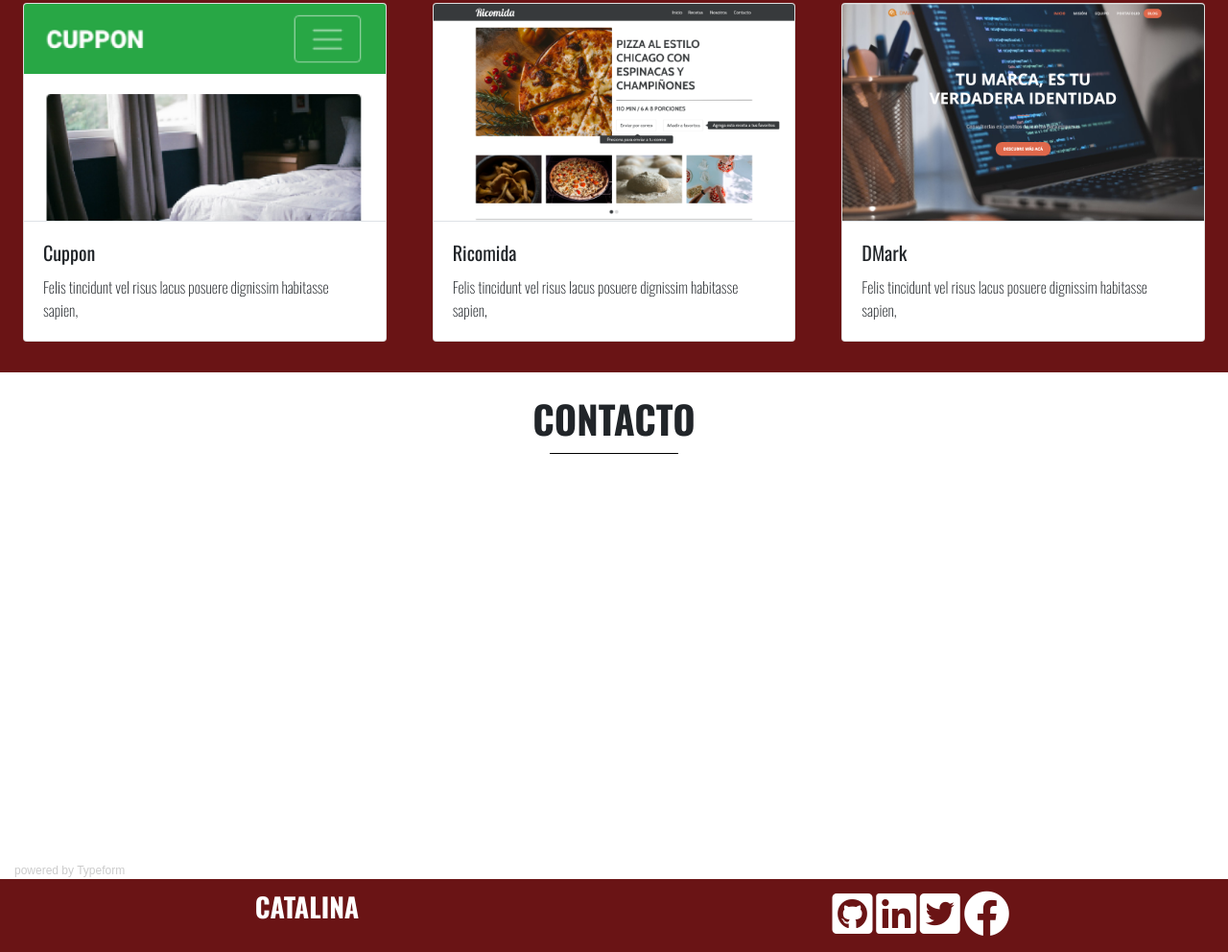
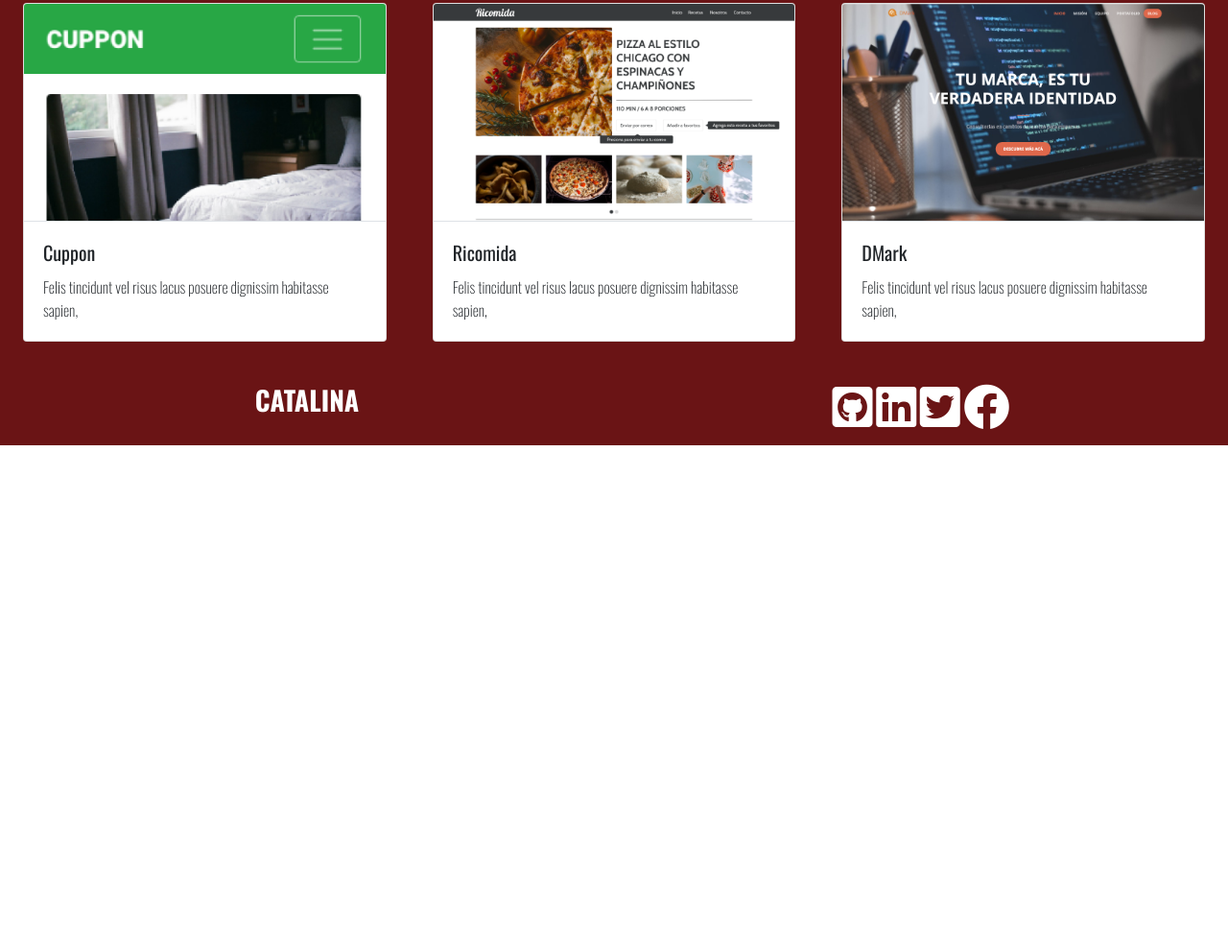
Before and after one commit to catalistt/Portafolio, a plain HTML site: page index.html in a window 1280 px wide. Shown: the part 3134-4126 px from the top of the page at 96% size. After the commit the page ends 3598 px from the top, so only its background shows below. Drawn offline with nearby package versions, Linux system fonts and the light colour scheme; a script that the page names is missing.

Commit message:
Arreglando el formulario

```diff
--- a/index.html
+++ b/index.html
@@ -98,7 +98,7 @@
           <div class="row">
             <div class="col text-center pl-auto p-2">
               <img src="assets/img/logo-ibm.png" class="img-fluid pt-2 img-exp" data-toggle="tooltip" data-placement="bottom" title="Soluciones tecnológicas" alt="IBM">
-              <p class="pt-1 mb-0">Consultora SAP - IBM</p>
+              <p class="pt-1 mb-0">Consultora PI SAP - IBM</p>
               <p class="font-weight-lighter m-0 año">2019 - 2020</p>
             </div>
             <div class="col pr-auto p-2 text-center">
@@ -164,12 +164,6 @@
           </div>
          </div>
 
-         <!--Sección de contacto + typeform-->
-         <div class="container-fluid" id="contacto">
-          <h2 class="text-center pt-4 pb-1 text-black">CONTACTO</h2>
-          <hr class="my-0 py-0 pb-3" id="linea3">
-          <div class="typeform-widget pt-1 mt-1" data-url="https://caliste.typeform.com/to/cvLHEm" style="width: 100%; height: 400px;"></div> <script> (function() { var qs,js,q,s,d=document, gi=d.getElementById, ce=d.createElement, gt=d.getElementsByTagName, id="typef_orm", b="https://embed.typeform.com/"; if(!gi.call(d,id)) { js=ce.call(d,"script"); js.id=id; js.src=b+"embed.js"; q=gt.call(d,"script")[0]; q.parentNode.insertBefore(js,q) } })() </script> <div style="font-family: Sans-Serif;font-size: 12px;color: #999;opacity: 0.5; padding-top: 5px;"> powered by <a href="https://admin.typeform.com/signup?utm_campaign=cvLHEm&utm_source=typeform.com-01E7H4W3KVVSGGKNWTZP3T38M7-free&utm_medium=typeform&utm_content=typeform-embedded-poweredbytypeform&utm_term=ES" style="color: #999" target="_blank">Typeform</a></div>
-         </div>
 
          <!--Seccion footer-->
          <footer>
```
